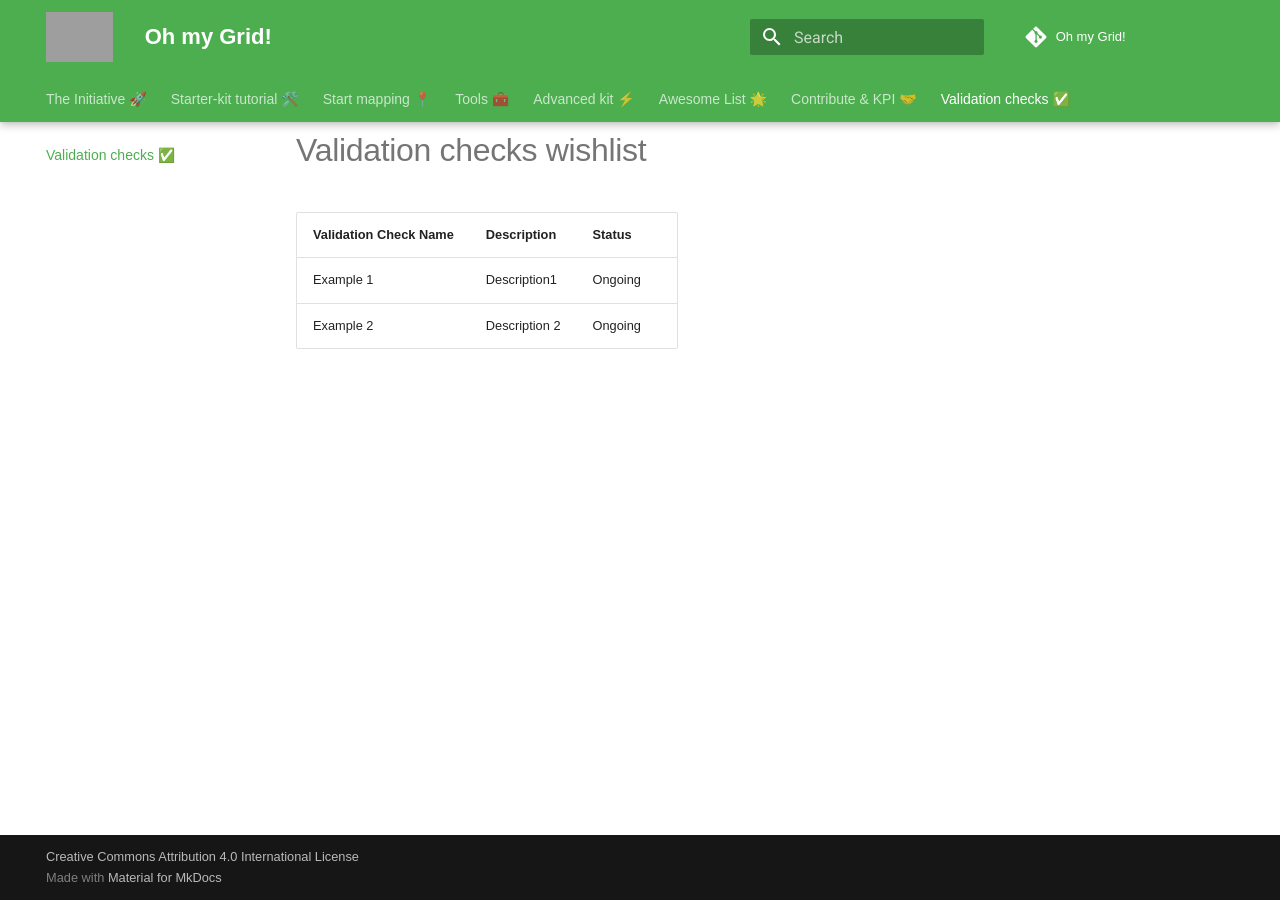
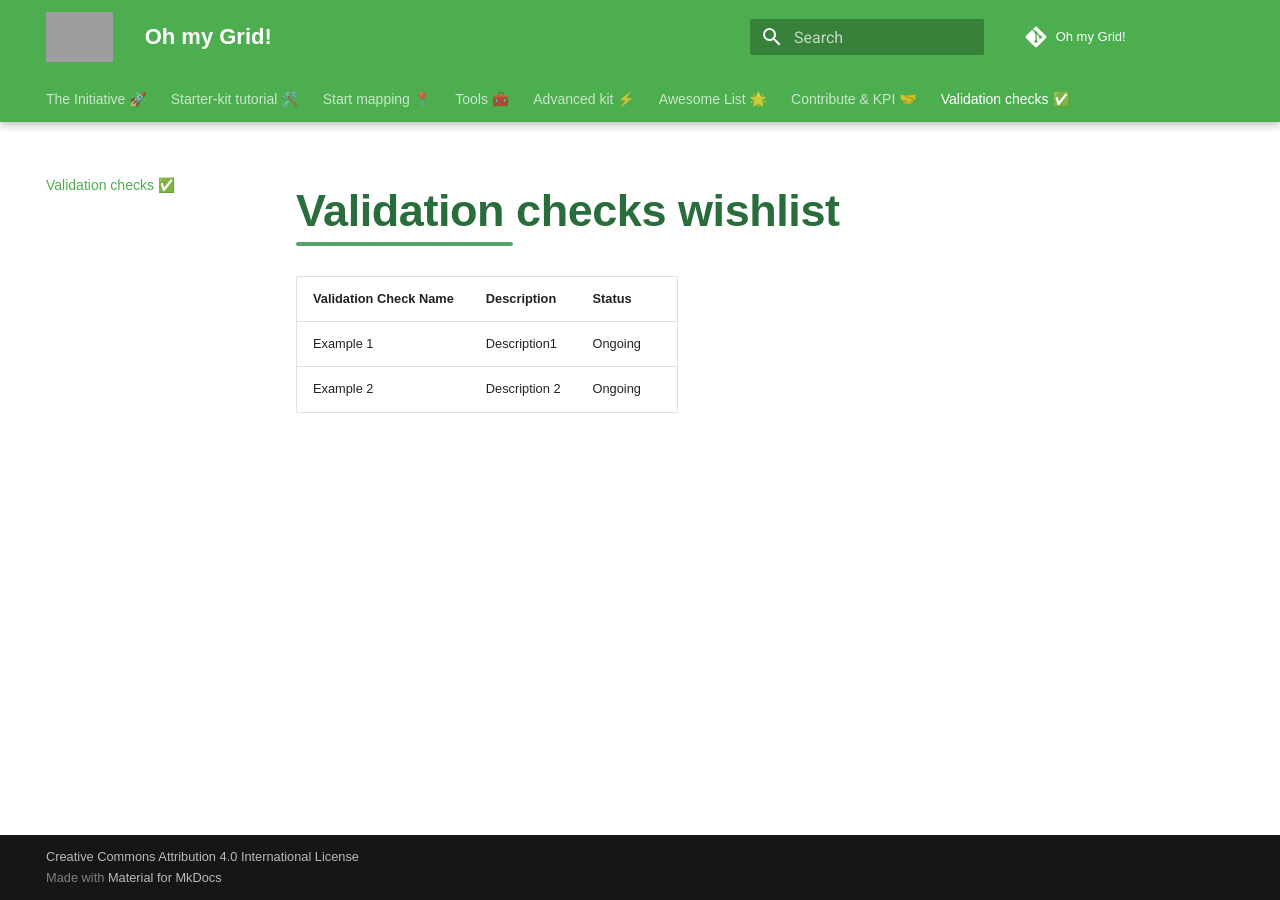
Before and after one commit to open-energy-transition/Oh-my-Grid, an MkDocs documentation site: the page built from docs/validation-checks.md, in a window 1280 px wide. Built offline with MkDocs 1.6.1 and Material for MkDocs 9.7.7, drawn with Linux system fonts in a browser that asks for light colours; comment, search, counter and statistics services are not loaded; grey boxes are pictures that could not be loaded.

Commit message:
changed titles of pages

```diff
--- a/docs/stylesheets/extra.css
+++ b/docs/stylesheets/extra.css
@@ -72,8 +72,8 @@
   .md-main__inner,
   .md-content,
   .md-content__inner {
-    padding-top: 0 !important;
-    margin-top: 0 !important;
+    padding-top: 1 !important;
+    margin-top: 1 !important;
   }
 
 
@@ -82,3 +82,41 @@
   font-weight: bold;
   color: #333;
 }
+
+/* Titles of pages*/
+.page-headers {
+  margin: 0.5rem 0 1.5rem;  /* drop it below the nav and give breathing room */
+  text-align: left;
+}
+
+.page-headers > h1 {
+  position: relative;
+  display: inline-block;
+  font-size: 2.25rem;
+  font-weight: 700;
+  color: #2A6D3C;               /* dark green text */
+  padding-bottom: 0.25rem;      /* space for underline */
+  margin: 0;
+}
+
+/* 1) Bold underline accent */
+.page-headers > h1::after {
+  content: "";
+  position: absolute;
+  bottom: 0;
+  left: 0;
+  width: 40%;                   /* underline spans 40% of the title width */
+  height: 4px;
+  background-color: #54A36A;    /* brand green */
+  border-radius: 2px;
+}
+
+/* 2) Subtle highlight behind first word or two */
+.page-headers > h1 span {
+  position: relative;
+  z-index: 1;
+  padding: 0 0.25rem;
+  background: rgba(233,245,233,0.6);
+  border-radius: 0.25rem;
+  margin-right: 0.5rem;
+}
```
